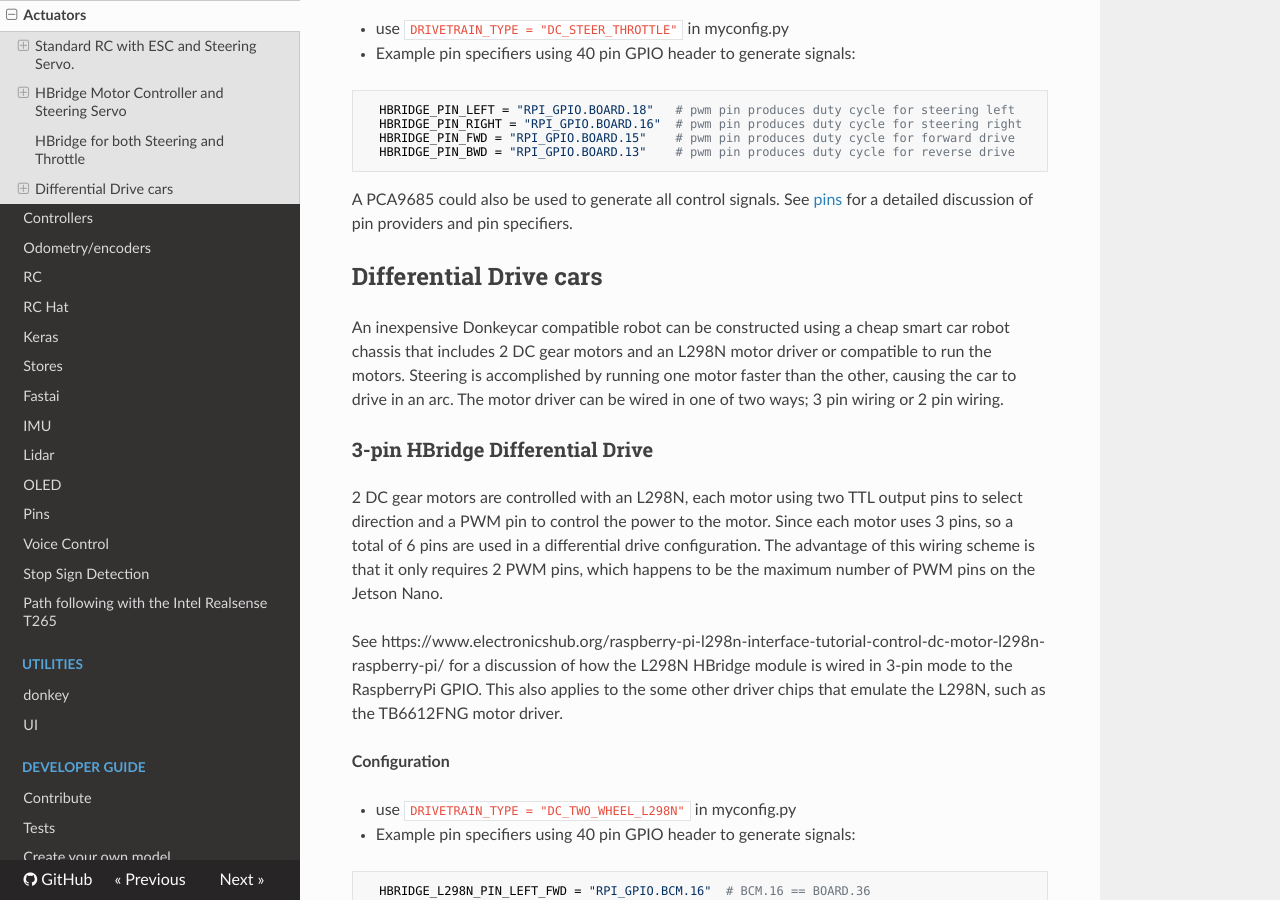
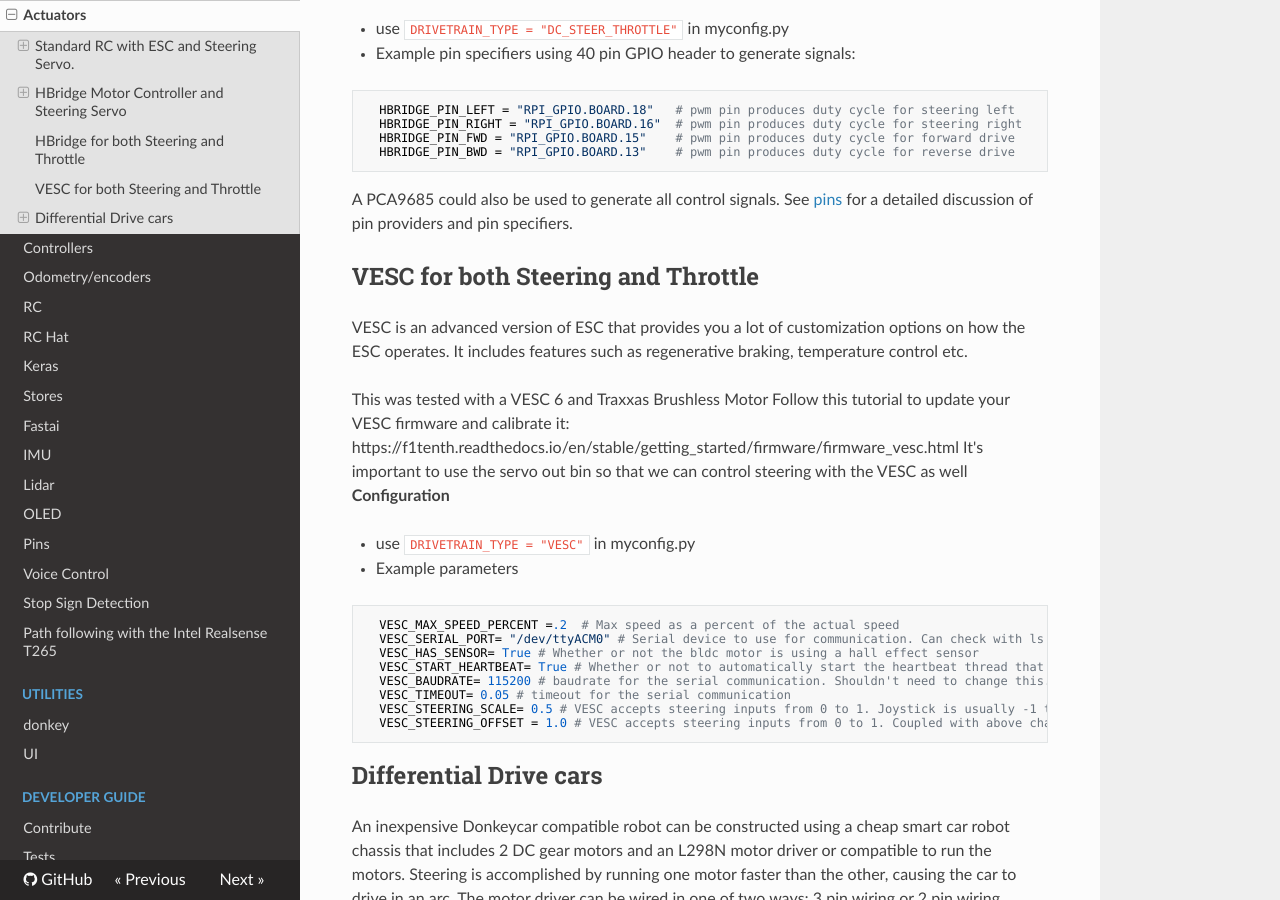
Before and after one commit to autorope/donkeydocs, an MkDocs documentation site: the page built from docs/parts/actuators.md, in a window 1280 px wide and 900 px high, scrolled down 7290 px. Built offline with MkDocs 1.6.1, drawn with Linux system fonts in a browser that asks for light colours; nearby versions of some CDN libraries.

Commit message:
Adding documentation on using VESC

````diff
--- a/docs/parts/actuators.md
+++ b/docs/parts/actuators.md
@@ -194,6 +194,28 @@ Some very inexpensive toy cars use a DC motor to drive the back wheels forward a
 ```
 A PCA9685 could also be used to generate all control signals.  See [pins](pins.md) for a detailed discussion of pin providers and pin specifiers.
 
+## VESC for both Steering and Throttle
+
+VESC is an advanced version of ESC that provides you a lot of customization options on how the ESC operates. It includes features such as regenerative braking, temperature control etc.
+
+This was tested with a VESC 6 and Traxxas Brushless Motor
+Follow this tutorial to update your VESC firmware and calibrate it: https://f1tenth.readthedocs.io/en/stable/getting_started/firmware/firmware_vesc.html
+It's important to use the servo out bin so that we can control steering with the VESC as well
+**Configuration**
+
+- use `DRIVETRAIN_TYPE = "VESC"` in myconfig.py
+  - Example parameters
+```python
+  VESC_MAX_SPEED_PERCENT =.2  # Max speed as a percent of the actual speed
+  VESC_SERIAL_PORT= "/dev/ttyACM0" # Serial device to use for communication. Can check with ls /dev/tty*
+  VESC_HAS_SENSOR= True # Whether or not the bldc motor is using a hall effect sensor
+  VESC_START_HEARTBEAT= True # Whether or not to automatically start the heartbeat thread that will keep commands alive.
+  VESC_BAUDRATE= 115200 # baudrate for the serial communication. Shouldn't need to change this.
+  VESC_TIMEOUT= 0.05 # timeout for the serial communication
+  VESC_STEERING_SCALE= 0.5 # VESC accepts steering inputs from 0 to 1. Joystick is usually -1 to 1. This changes it to -0.5 to 0.5
+  VESC_STEERING_OFFSET = 1.0 # VESC accepts steering inputs from 0 to 1. Coupled with above change we move Joystick to 0 to 1
+```
+
 ## Differential Drive cars
 An inexpensive Donkeycar compatible robot can be constructed using a cheap smart car robot chassis that includes 2 DC gear motors and an L298N motor driver or compatible to run the motors.  Steering is accomplished by running one motor faster than the other, causing the car to drive in an arc.  The motor driver can be wired in one of two ways; 3 pin wiring or 2 pin wiring.
 
````
